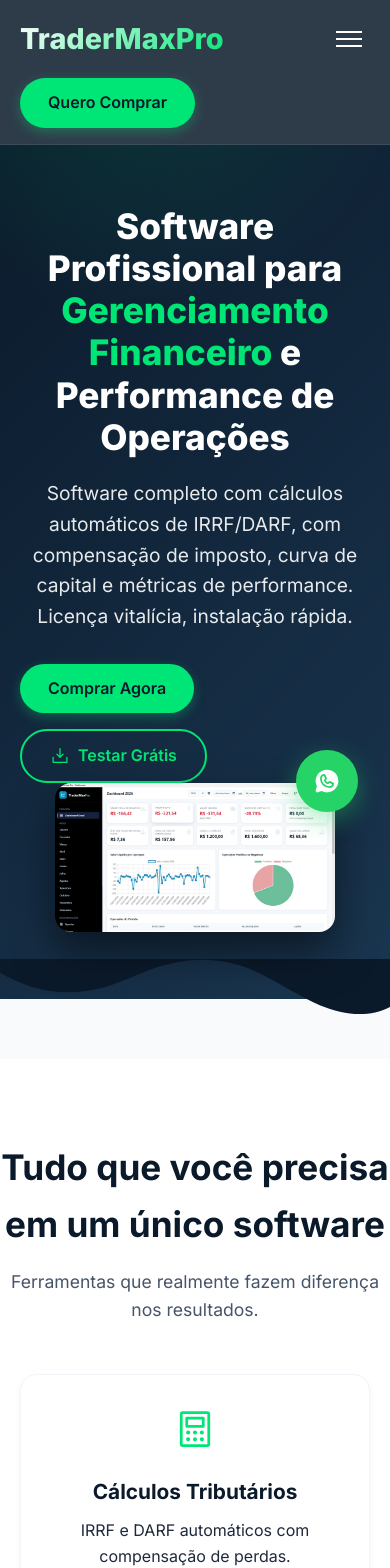
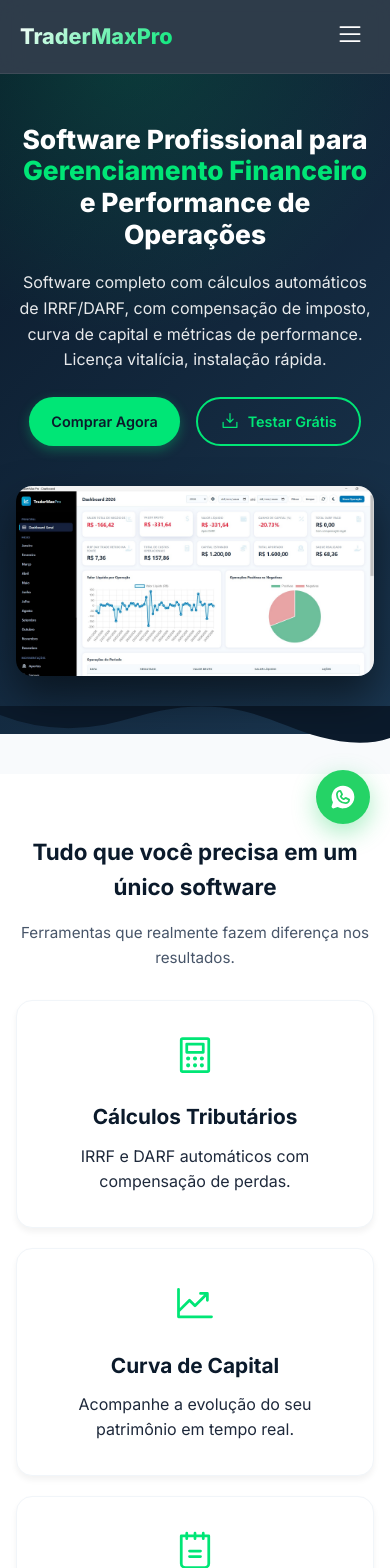
Before and after one commit to latosinski/tradermaxpro, a Next.js app: page / in a window 390 px wide. Shown: the top 1568 px of the page. Built offline with nearby package versions, Linux system fonts and the light colour scheme.

Commit message:
atualizacao2.0

```diff
--- a/src/app/globals.css
+++ b/src/app/globals.css
@@ -100,37 +100,6 @@
     -webkit-text-fill-color: transparent;
     background-clip: text;
 }
-
-/* Botão menu mobile */
-.menu-toggle {
-    display: none;
-    flex-direction: column;
-    gap: 5px;
-    background: transparent;
-    border: none;
-    cursor: pointer;
-    padding: 8px;
-}
-
-.menu-toggle span {
-    width: 26px;
-    height: 2px;
-    background-color: #ffffff;
-    transition: all 0.3s;
-}
-
-.menu-toggle.active span:nth-child(1) {
-    transform: translateY(7px) rotate(45deg);
-}
-
-.menu-toggle.active span:nth-child(2) {
-    opacity: 0;
-}
-
-.menu-toggle.active span:nth-child(3) {
-    transform: translateY(-7px) rotate(-45deg);
-}
-
 nav ul {
     display: flex;
     list-style: none;
@@ -144,6 +113,18 @@
 }
 nav ul li a:hover {
     color: var(--verde);
+}
+
+/* Botão hambúrguer (escondido por padrão) */
+.menu-toggle {
+    display: none;
+    background: transparent;
+    border: none;
+    color: #fff;
+    font-size: 1.9rem;
+    cursor: pointer;
+    padding: 6px;
+    line-height: 1;
 }
 
 /* Hero */
@@ -503,35 +484,77 @@
     margin: 0 8px;
 }
 
-@media (max-width: 900px) {
-    .menu-toggle {
-        display: flex;
+/* ======================
+   MEDIA QUERIES
+   ====================== */
+
+@media (max-width: 1200px) {
+    header {
+        padding: 14px 24px;
+    }
+    header .logo {
+        font-size: 1.6rem;
+    }
+    nav ul {
+        gap: 20px;
+    }
+    nav ul li a {
+        font-size: 0.95rem;
+    }
+    .header-cta {
+        padding: 10px 20px;
+        font-size: 0.9rem;
+    }
+    .hero {
+        padding: 70px 30px;
+    }
+    .hero-text h1 {
+        font-size: 2.6rem;
+    }
+}
+
+/* =========================================
+   Até 1024px: ATIVA O MENU HAMBÚRGUER
+   ========================================= */
+@media (max-width: 1024px) {
+    header {
+        flex-wrap: wrap;
+        padding: 14px 20px;
     }
 
-    header nav {
-        display: none;
-        width: 100%;
-        order: 3;
+    .menu-toggle {
+        display: block;
+        margin-left: auto;
     }
 
-    header nav.open {
-        display: block;
+    .header-cta {
+        display: none;
     }
 
-    header nav ul {
+    nav {
+        flex-basis: 100%;
+        max-height: 0;
+        overflow: hidden;
+        transition: max-height 0.35s ease;
+    }
+    nav.active {
+        max-height: 600px;
+    }
+    nav ul {
         flex-direction: column;
         gap: 0;
-        margin-top: 16px;
+        padding: 8px 0;
+        border-top: 1px solid rgba(255,255,255,0.08);
+        margin-top: 12px;
     }
-
-    header nav ul li {
-        border-top: 1px solid rgba(255, 255, 255, 0.1);
+    nav ul li {
+        width: 100%;
     }
-
-    header nav ul li a {
+    nav ul li a {
         display: block;
-        padding: 14px 0;
-        font-size: 16px;
+        padding: 12px 4px;
+        font-size: 1rem;
+        border-bottom: 1px solid rgba(255,255,255,0.06);
     }
 
     .hero {
@@ -541,16 +564,159 @@
     }
     .hero-text {
         max-width: 100%;
+        margin-bottom: 40px;
     }
     .hero-image {
         max-width: 80%;
     }
-    header {
-        flex-wrap: wrap;
-        gap: 16px;
-        padding: 16px 20px;
+    .hero-text h1 {
+        font-size: 2.4rem;
     }
+
+    .features-grid {
+        grid-template-columns: repeat(2, 1fr);
+    }
+    .section-title {
+        font-size: 1.9rem;
+    }
+}
+
+/* Até 900px */
+@media (max-width: 900px) {
     .hero-text h1 {
         font-size: 2.2rem;
     }
+    .hero-text p {
+        font-size: 1.05rem;
+    }
+
+    .features-grid {
+        grid-template-columns: 1fr;
+        padding: 0 20px;
+    }
+    .demo-container {
+        gap: 30px;
+    }
+    .section-title {
+        font-size: 1.8rem;
+    }
+    .section-subtitle {
+        font-size: 1rem;
+        margin-bottom: 40px;
+    }
 }
+
+/* Smartphones (até 768px) */
+@media (max-width: 768px) {
+    header .logo {
+        font-size: 1.5rem;
+    }
+
+    .hero {
+        padding: 50px 16px;
+    }
+    .hero-text h1 {
+        font-size: 1.9rem;
+    }
+    .hero-text p {
+        font-size: 1rem;
+        margin-bottom: 24px;
+    }
+    .hero-buttons {
+        justify-content: center;
+    }
+    .hero-image {
+        max-width: 100%;
+    }
+
+    .section-title {
+        font-size: 1.6rem;
+    }
+    .section-subtitle {
+        font-size: 0.95rem;
+        margin-bottom: 30px;
+    }
+
+    .features,
+    .overview,
+    .testimonials,
+    .demo-price,
+    .contact {
+        padding: 60px 0;
+    }
+    .features-grid {
+        padding: 0 16px;
+        gap: 20px;
+    }
+
+    .overview-card,
+    .testimonial-card {
+        width: 100%;
+        max-width: 340px;
+    }
+
+    .demo-container {
+        padding: 0 16px;
+        gap: 24px;
+    }
+    .price-box {
+        padding: 32px 22px;
+    }
+    .price-box .price-tag {
+        font-size: 2.4rem;
+    }
+
+    .contact-form {
+        padding: 28px 20px;
+    }
+
+    .cta-final {
+        padding: 70px 20px;
+    }
+    .cta-final h2 {
+        font-size: 1.8rem;
+    }
+    .cta-final p {
+        font-size: 1rem;
+    }
+
+    .whatsapp-float {
+        bottom: 20px;
+        right: 20px;
+        width: 54px;
+        height: 54px;
+        font-size: 1.7rem;
+    }
+
+    .wave-divider {
+        height: 40px;
+    }
+    .wave-divider::before {
+        height: 40px;
+        top: -28px;
+    }
+}
+
+/* Smartphones pequenos (até 480px) */
+@media (max-width: 480px) {
+    header .logo {
+        font-size: 1.35rem;
+    }
+    .menu-toggle {
+        font-size: 1.6rem;
+    }
+
+    .hero-text h1 {
+        font-size: 1.65rem;
+    }
+    .section-title {
+        font-size: 1.4rem;
+    }
+    .btn {
+        padding: 11px 22px;
+        font-size: 0.9rem;
+    }
+    .price-box .price-tag {
+        font-size: 2.1rem;
+    }
+}
--- a/src/components/Header.tsx
+++ b/src/components/Header.tsx
@@ -1,9 +1,11 @@
 "use client";
 
-import { useState } from "react";
+import { useState, useEffect, useRef } from "react";
+import { List, X } from "@phosphor-icons/react";
 
 export default function Header() {
   const [menuOpen, setMenuOpen] = useState(false);
+  const navRef = useRef<HTMLElement>(null);
 
   const toggleMenu = () => {
     setMenuOpen((prev) => !prev);
@@ -13,23 +15,32 @@
     setMenuOpen(false);
   };
 
+  useEffect(() => {
+    const handleResize = () => {
+      if (window.innerWidth > 1024 && menuOpen) {
+        setMenuOpen(false);
+      }
+    };
+
+    window.addEventListener("resize", handleResize);
+    return () => window.removeEventListener("resize", handleResize);
+  }, [menuOpen]);
+
   return (
     <header id="top">
       <div className="logo">TraderMaxPro</div>
 
       <button
         type="button"
-        className={`menu-toggle ${menuOpen ? "active" : ""}`}
+        className="menu-toggle"
         onClick={toggleMenu}
         aria-label="Abrir menu"
         aria-expanded={menuOpen}
       >
-        <span></span>
-        <span></span>
-        <span></span>
+        {menuOpen ? <X size={28} /> : <List size={28} />}
       </button>
 
-      <nav className={menuOpen ? "open" : ""}>
+      <nav ref={navRef} className={menuOpen ? "active" : ""}>
         <ul>
           <li>
             <a href="#top" onClick={closeMenu}>
@@ -73,7 +84,7 @@
         </ul>
       </nav>
 
-      <a href="#preco" className="btn btn-primary" onClick={closeMenu}>
+      <a href="#preco" className="btn btn-primary header-cta" onClick={closeMenu}>
         Quero Comprar
       </a>
     </header>
```
